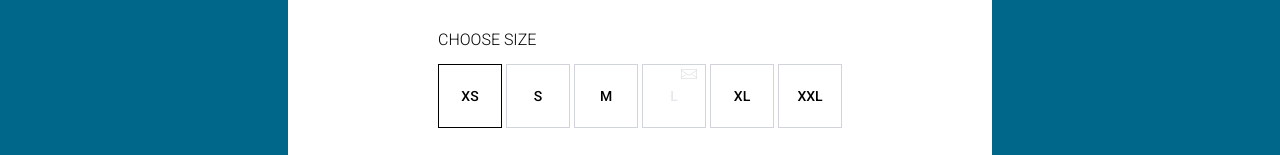
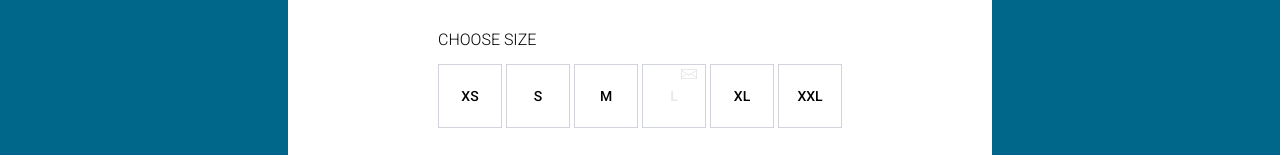
Before and after one commit to AgrisJ/millers_assignment, a Vue app in the folder app/: page / in a window 1280 px wide. Shown: the part 212-367 px from the top of the page. Built offline with nearby package versions, Linux system fonts and the light colour scheme; no server answers.

Commit message:
app: drafted styleDetailsView & functionality

```diff
--- a/app/src/components/PictureBtn.vue
+++ b/app/src/components/PictureBtn.vue
@@ -6,13 +6,16 @@ defineProps({
     type: String,
     required: true,
   },
+  color: {
+    type: String,
+    required: true,
+  },
 });
 </script>
 <template>
-  <a
-    href="#"
-    :class="['flex flex-col items-center justify-center w-16 hover:border border-black w-15', picked ? 'border border-black w-15' : '']"
-    @click="$emit('update:picked', true)"
+  <button
+    :class="['flex flex-col items-center justify-center w-16 hover:border border-black w-15', picked === color ? 'border border-black w-15' : '']"
+    @click.prevent="$emit('update:picked', color)"
   >
     <picture :class="['flex flex-col items-center justify-center']">
       <img
@@ -21,7 +24,8 @@ defineProps({
         alt="Fashion Styles"
       />
     </picture>
-  </a>
+    {{ color }}
+  </button>
 </template>
 
 <style scoped></style>
--- a/app/src/components/SizeButtons.vue
+++ b/app/src/components/SizeButtons.vue
@@ -1,36 +1,134 @@
 <script setup lang="ts">
-import { ref } from 'vue';
+import { ref, computed, onMounted, watch } from 'vue';
+import { useStore } from 'vuex';
+const store = useStore();
 import SizeLabel from './SizeLabel.vue';
+import apiService from '@/services/apiService';
+
+let stylesPerCategory = ref([]);
+let selectedCategory = computed(() => store.state.category);
+let selectedStyle = computed(() => store.state.style?.[0]);
+
+watch(
+  selectedCategory,
+  async (newCategory) => {
+    try {
+      stylesPerCategory.value = await apiService.getStyle(newCategory?.id);
+    } catch (error) {
+      console.error(`Failed to fetch categories: ${error}`);
+    }
+  },
+  { immediate: true },
+);
+
+const props = defineProps({
+  pickedColor: {
+    type: String,
+    required: false,
+  },
+  isDemo: {
+    type: Boolean,
+    required: false,
+    default: false,
+  },
+});
 
 const sizes = ref([
-  { size: 'XS', volume: 5 },
-  { size: 'S', volume: 10 },
-  { size: 'M', volume: 15 },
-  { size: 'L', volume: 0 },
-  { size: 'XL', volume: 25 },
-  { size: 'XXL', volume: 30 },
+  {
+    size_name: 'XS',
+    Availabilities: [{ volume: 5 }],
+  },
+  {
+    size_name: 'S',
+    Availabilities: [{ volume: 10 }],
+  },
+  {
+    size_name: 'M',
+    Availabilities: [{ volume: 15 }],
+  },
+  {
+    size_name: 'L',
+    Availabilities: [{ volume: 0 }],
+  },
+  {
+    size_name: 'XL',
+    Availabilities: [{ volume: 25 }],
+  },
+  {
+    size_name: 'XXL',
+    Availabilities: [{ volume: 30 }],
+  },
 ]);
+const sizesFetched = computed(() => {
+  if (selectedStyle.value?.Colors) {
+    const selectedColor = selectedStyle.value.Colors.find((color) => color.color_name === props.pickedColor);
+
+    return selectedColor ? selectedColor.Sizes : [];
+  }
+
+  return [];
+});
+
 const lenghts = ref([
-  { size: '30', volume: 5 },
-  { size: '32', volume: 10 },
-  { size: '34', volume: 15 },
-  { size: '36', volume: 2 },
+  {
+    size_name: '30',
+    Availabilities: [{ volume: 5 }],
+  },
+  {
+    size_name: '32',
+    Availabilities: [{ volume: 10 }],
+  },
+  {
+    size_name: '34',
+    Availabilities: [{ volume: 15 }],
+  },
+  {
+    size_name: '36',
+    Availabilities: [{ volume: 2 }],
+  },
 ]);
-const pickedSize = ref(sizes.value[0].size);
-const pickedLength = ref(null);
+
+const sizesToUse = computed(() => {
+  return props.isDemo ? sizes?.value : sizesFetched?.value;
+});
+const lenghtsToUse = computed(() => {
+  return props.isDemo ? lenghts?.value : lengthsFetched?.value;
+});
+
+const pickedSize = ref(sizesToUse?.[0]?.size_name);
+const pickedLength = ref('');
+
+const lengthsFetched = computed(() => {
+  if (sizesFetched) {
+    const selectedSize = sizesFetched.value.find((size) => size?.size_name === pickedSize?.value);
+    return selectedSize ? selectedSize?.value?.Lengths : [];
+  }
+
+  return [];
+});
 </script>
 
 <template>
   <div>
     <p :class="['font-Roboto font-thin uppercase']">Choose size</p>
     <div :class="['flex gap-1']">
-      <div v-for="(sizeObj, index) in sizes" :key="index" :class="['my-1']">
-        <SizeLabel :size="sizeObj.size" :picked="pickedSize" @update:picked="pickedSize = $event" :volume="sizeObj.volume" />
+      <div v-for="(sizeObj, index) in sizesToUse" :key="index" :class="['my-1']">
+        <SizeLabel
+          :size="sizeObj.size_name"
+          :picked="pickedSize"
+          @update:picked="pickedSize = $event"
+          :volume="sizeObj?.Availabilities?.[0]?.volume || 0"
+        />
       </div>
     </div>
     <div :class="['flex gap-1']">
-      <div v-for="(lenghtObj, index) in lenghts" :key="index" :class="['my-2']">
-        <SizeLabel :size="lenghtObj.size" :picked="pickedLength" @update:picked="pickedLength = $event" :volume="lenghtObj.volume" />
+      <div v-for="(lenghtObj, index) in lenghtsToUse" :key="index" :class="['my-2']">
+        <SizeLabel
+          :size="lenghtObj.size_name"
+          :picked="pickedLength"
+          @update:picked="pickedLength = $event"
+          :volume="lenghtObj?.Availabilities?.[0]?.volume || 0"
+        />
       </div>
     </div>
   </div>
--- a/app/src/router/index.ts
+++ b/app/src/router/index.ts
@@ -1,6 +1,7 @@
 import { createRouter, createWebHistory } from 'vue-router';
-import HomeView from '../views/HomeView.vue';
-import CategoryView from '../views/CategoryView.vue';
+import HomeView from '@/views/HomeView.vue';
+import CategoryView from '@/views/CategoryView.vue';
+import StyleDetailsView from '@/views/StyleDetailsView.vue';
 
 const router = createRouter({
   history: createWebHistory(import.meta.env.BASE_URL),
@@ -15,6 +16,11 @@ const router = createRouter({
       name: 'category',
       component: CategoryView,
     },
+    {
+      path: '/style',
+      name: 'style',
+      component: StyleDetailsView,
+    },
   ],
 });
 
--- a/app/src/views/CategoryView.vue
+++ b/app/src/views/CategoryView.vue
@@ -1,20 +1,22 @@
 <script setup lang="ts">
 import { ref, computed, onMounted, watch } from 'vue';
-import apiService from '../services/apiService';
+import apiService from '@/services/apiService';
 import { useStore } from 'vuex';
+import { useRouter } from 'vue-router';
 
 let styles = ref([]);
 let styleIds = ref([]);
 let stylesPerCategory = ref([]);
 
 const store = useStore();
+const router = useRouter();
 let selectedCategory = computed(() => store.state.category);
 
 watch(
   selectedCategory,
   async (newCategory) => {
     try {
-      stylesPerCategory.value = await apiService.getStyle(newCategory.id);
+      stylesPerCategory.value = await apiService.getStyle(newCategory?.id);
     } catch (error) {
       console.error(`Failed to fetch categories: ${error}`);
     }
@@ -30,15 +32,29 @@ onMounted(async () => {
     console.error(`Failed to fetch categories: ${error}`);
   }
 });
+
+const setStyle = (style) => {
+  store.dispatch('setStyle', style);
+};
+
+const handleStyleClick = (style) => {
+  setStyle(style);
+  router.push('/style');
+};
 </script>
 
 <template>
   <main :class="['container']">
-    <p :class="['p-1 font-thin text-white text-center bg-fashion-secondary']">Selected Category: {{ selectedCategory.category_name }}</p>
+    <p :class="['p-1 font-thin text-white text-center bg-fashion-secondary']">Selected Category: {{ selectedCategory?.category_name }}</p>
 
     <div :class="['grid-cols-4 gap-4 flex justify-center relative bg-white']">
       <ul :class="['flex gap-3']">
-        <li v-for="style in stylesPerCategory" :key="style.id" :class="['cursor-pointer hover:text-gray-400 active:text-gray-700']">
+        <li
+          v-for="style in stylesPerCategory"
+          :key="style.id"
+          @click="handleStyleClick(stylesPerCategory)"
+          :class="['cursor-pointer hover:text-gray-400 active:text-gray-700']"
+        >
           {{ style.style_name }}
           <ul :class="['flex gap-3']">
             <li v-for="color in style.Colors" :key="color.id" :class="['text-gray-500']">
--- /dev/null
+++ b/app/src/views/StyleDetailsView.vue
@@ -0,0 +1,43 @@
+<script setup lang="ts">
+import { ref, computed, onMounted, watch } from 'vue';
+import { useStore } from 'vuex';
+import PictureBtn from '@/components/PictureBtn.vue';
+import SizeButtons from '@/components/SizeButtons.vue';
+
+const store = useStore();
+let selectedStyle = computed(() => store.state.style?.[0]);
+let pickedColor = ref('');
+
+watch(
+  selectedStyle,
+  (newVal) => {
+    if (newVal && newVal.Colors && newVal.Colors.length > 0) {
+      pickedColor.value = newVal.Colors[0].color_name;
+    }
+  },
+  { immediate: true },
+);
+
+function handleUpdatePicked(event) {
+  pickedColor.value = event;
+}
+</script>
+
+<template>
+  <main :class="['container']">
+    <div :class="['grid-cols-4 gap-4 flex justify-center relative bg-white']">
+      <PictureBtn
+        v-for="(color, index) in selectedStyle?.Colors"
+        :key="index"
+        :color="color.color_name"
+        :picked="pickedColor"
+        @update:picked="handleUpdatePicked"
+      />
+    </div>
+    <div :class="['grid-cols-4 gap-4 flex justify-center relative bg-white']">
+      <SizeButtons :pickedColor="pickedColor" />
+    </div>
+  </main>
+</template>
+
+<style scoped></style>
```
